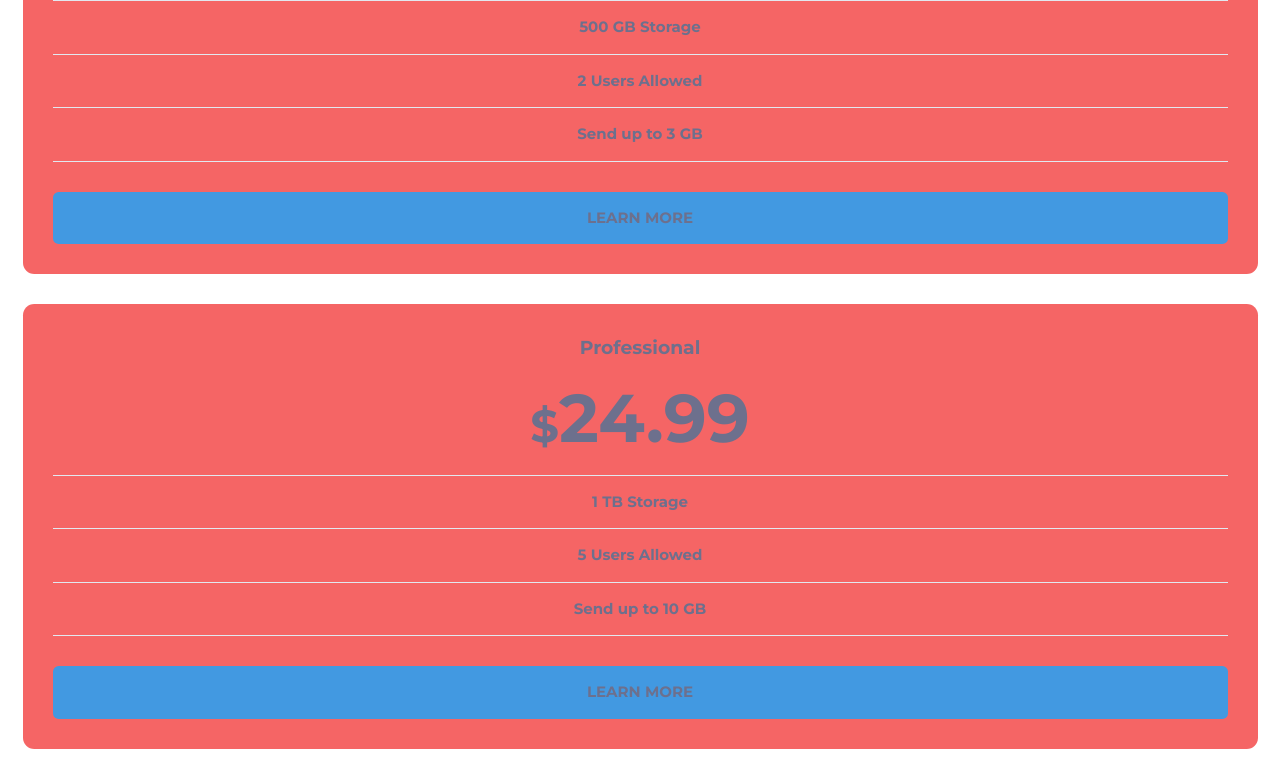
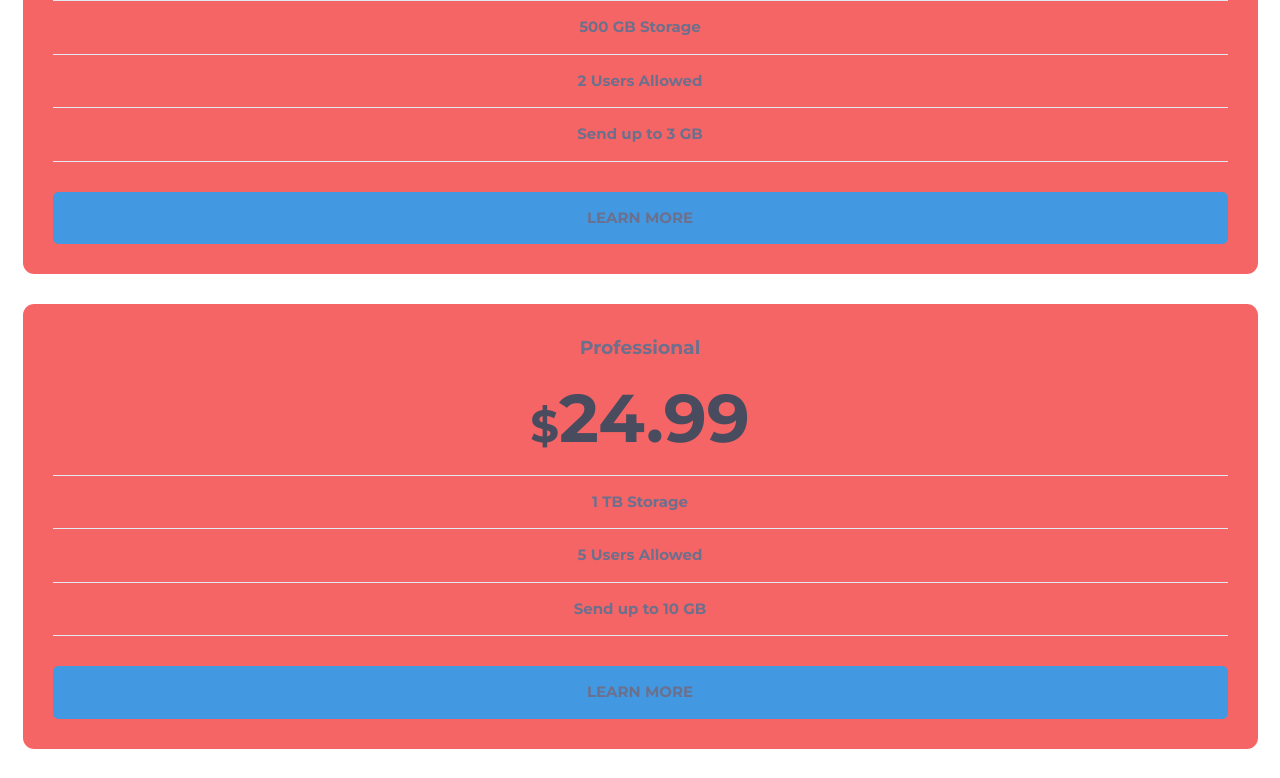
Before and after one commit to AlexKMarshall/pricing-component, a Gatsby site: page / in a window 1280 px wide. Shown: the part 433-1211 px from the top of the page. Built offline with nearby package versions, Linux system fonts and the light colour scheme; Gatsby itself is replaced by a stand-in of ours.

Commit message:
Make price darker

```diff
--- a/src/pages/index.js
+++ b/src/pages/index.js
@@ -70,7 +70,7 @@ const IndexPage = () => {
     return (
       <div className="bg-red-500 mx-6 mb-8 last:mb-20 p-8 rounded-xl">
         <h2 className="text-xl mb-6">{tierName}</h2>
-        <div className="text-7xl leading-none mb-6">
+        <div className="text-7xl leading-none mb-6 text-gray-blue-dark">
           <span className="text-5xl">$</span>
           {monthlyRate}
         </div>
```
